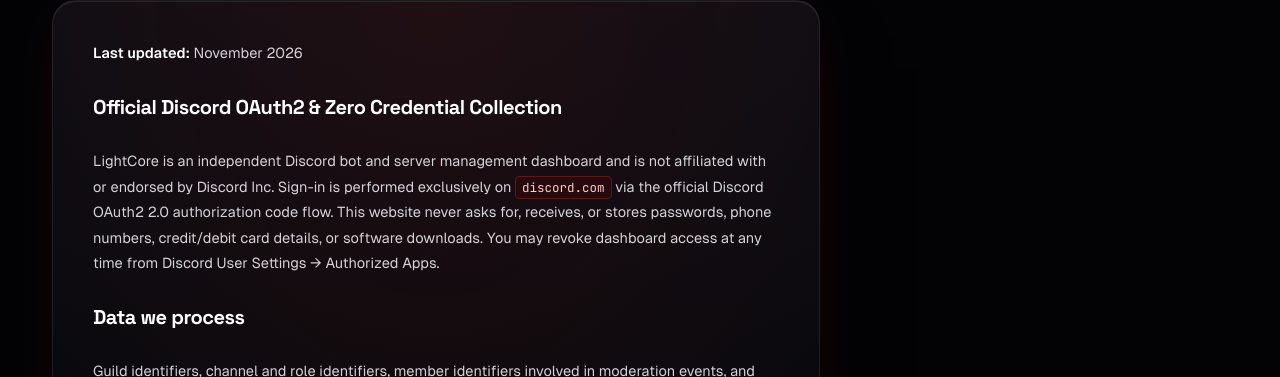
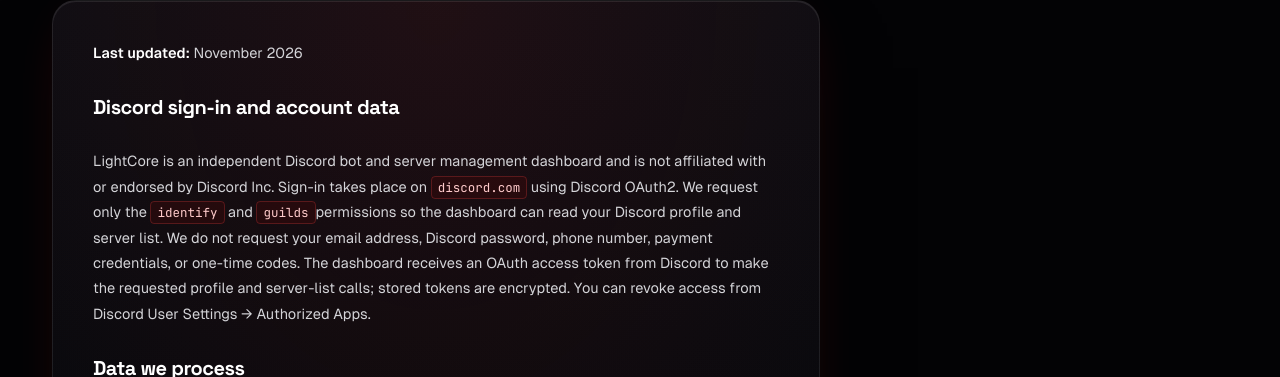
Before and after one commit to aaravgyt782013-netizen/LightCoreWs, a Next.js app: page /privacy in a window 1280 px wide. Shown: the part 355-732 px from the top of the page. Built offline with nearby package versions, Linux system fonts and the light colour scheme; no server answers.

Commit message:
Document minimal Discord OAuth permissions and token handling

```diff
--- a/src/app/privacy/page.tsx
+++ b/src/app/privacy/page.tsx
@@ -18,15 +18,18 @@ export default function PrivacyPage() {
         <p>
           <strong>Last updated:</strong> November 2026
         </p>
-        <h2>Official Discord OAuth2 &amp; Zero Credential Collection</h2>
+        <h2>Discord sign-in and account data</h2>
         <p>
           {site.name} is an independent Discord bot and server management
-          dashboard and is not affiliated with or endorsed by Discord Inc. Sign-in
-          is performed exclusively on <code>discord.com</code> via the official
-          Discord OAuth2 2.0 authorization code flow. This website never asks
-          for, receives, or stores passwords, phone numbers, credit/debit card
-          details, or software downloads. You may revoke dashboard access at any
-          time from Discord User Settings → Authorized Apps.
+          dashboard and is not affiliated with or endorsed by Discord Inc.
+          Sign-in takes place on <code>discord.com</code> using Discord OAuth2.
+          We request only the <code>identify</code> and <code>guilds</code>
+          permissions so the dashboard can read your Discord profile and server
+          list. We do not request your email address, Discord password, phone
+          number, payment credentials, or one-time codes. The dashboard receives
+          an OAuth access token from Discord to make the requested profile and
+          server-list calls; stored tokens are encrypted. You can revoke access
+          from Discord User Settings → Authorized Apps.
         </p>
         <h2>Data we process</h2>
         <p>
```
